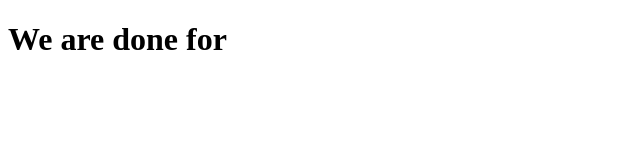
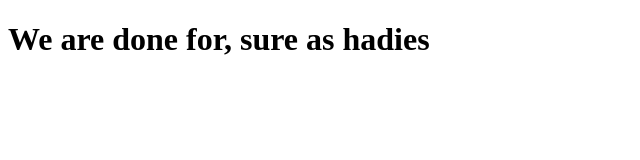
Before and after one commit to mendskyz/coursera-test, a plain HTML site: page site/index.html in a window 1280 px wide. Shown: the whole page, without its empty margins (0-640 px from the left). Drawn offline with Linux system fonts and the light colour scheme.

Commit message:
Okay, now this is the last change

```diff
--- a/site/index.html
+++ b/site/index.html
@@ -4,6 +4,6 @@
 	<title>Hello Coursera!</title>
 </head>
 <body>
-<h1>We are done for</h1>
+<h1>We are done for, sure as hadies</h1>
 </body>
 </html>
```
